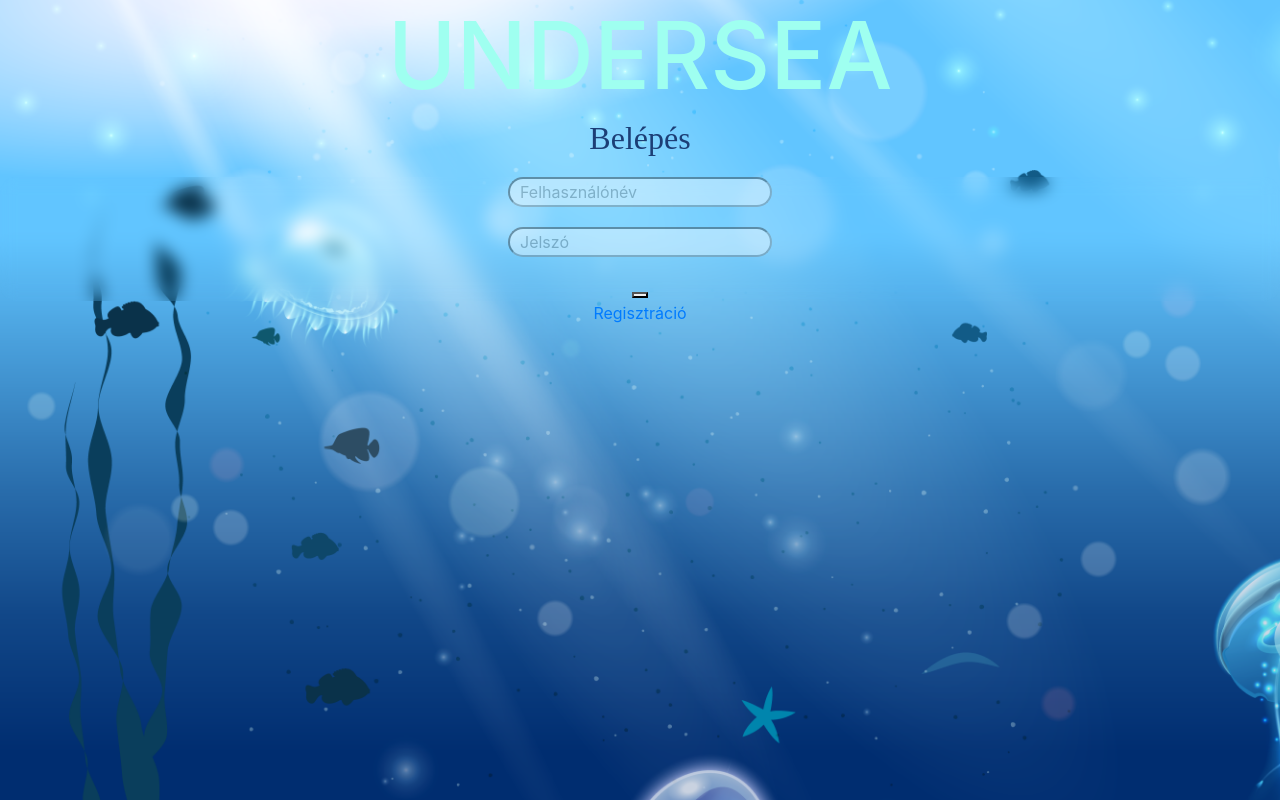
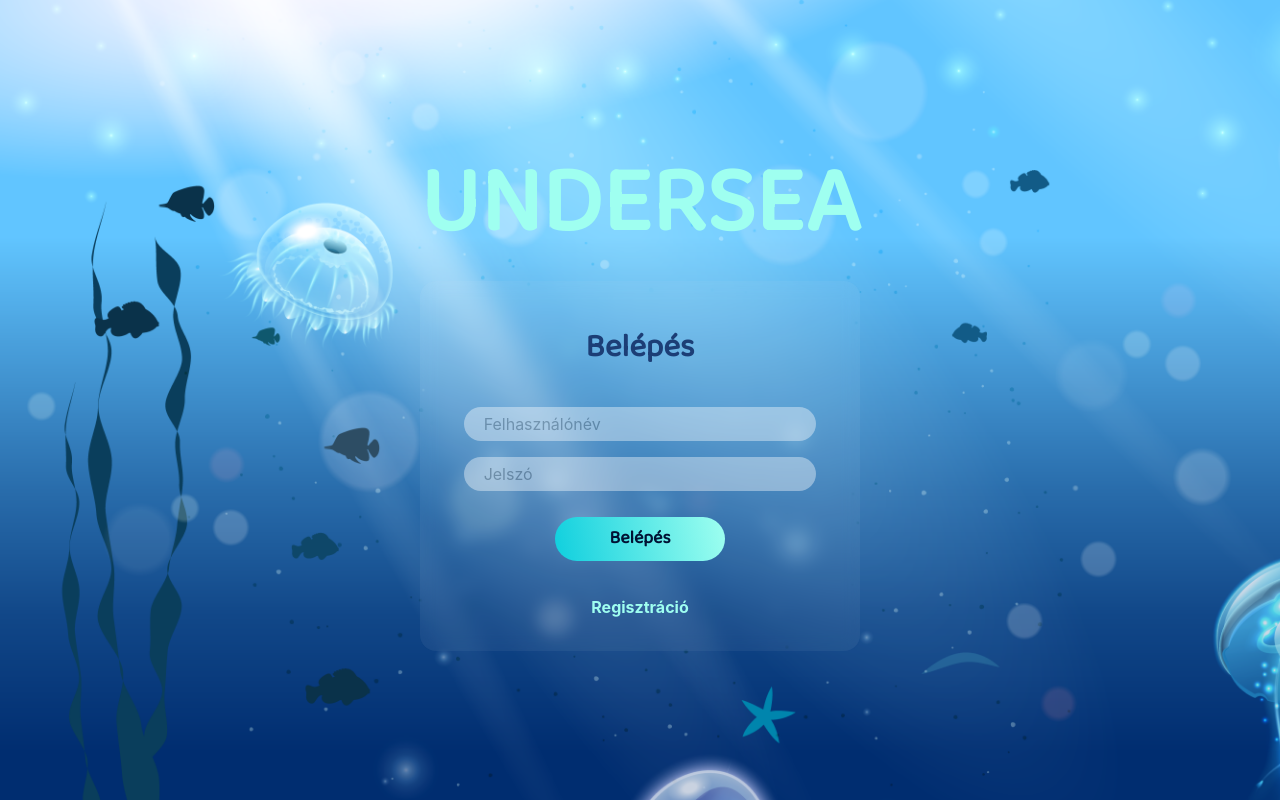
Before and after one commit to miklosabel/undersea, a React (Create React App) app: page /login in a window 1280 px wide. Built offline with nearby package versions, Linux system fonts and the light colour scheme.

Commit message:
login screen static design

```diff
--- a/src/App.scss
+++ b/src/App.scss
@@ -1,74 +1,86 @@
 @import url('https://fonts.googleapis.com/css2?family=Baloo+2&display=swap');
-@import "./styles/variables.scss";
+@import './styles/variables.scss';
 
 .App {
+  display: flex;
+  justify-content: center;
+  align-items: center;
   text-align: center;
   background-image: url('./assets/background_login.png');
   width: 100%;
   height: 100%;
   background-repeat: no-repeat;
   min-height: 100vh;
+  h1 {
+    text-align: center;
+    font-family: 'Baloo 2';
+    font-size: 93px;
+    font-weight: 900;
+    color: #9ffff0;
+  }
 }
 
 header {
   text-align: center;
 }
 .login-title::before {
-  background: #9ffff0;
-  border: 7px solid #9ffff0;
-  opacity: 0;
+  //TODO Draw here a sine wave
 }
-.login-title {
+
+.form-container {
+  border-radius: 16px;
+  padding: 1em 0;
+  background: rgba(255,255,255,0.05);
+  backdrop-filter: blur(8px);
+  -webkit-backdrop-filter: blur(8px);
+  margin-top: 20px;
+}
+.form-title {
+  margin: 1em 0;
   text-align: center;
-  font-family: Baloo 2;
-  font-size: 93px;
-  letter-spacing: 0px;
-  color: #9ffff0;
-  opacity: 1;
+  font-family: 'Baloo 2';
+  font-size: 32px;
+  font-weight: 900;
+  color: #1c3e76;
 }
 form {
-  // background: ffffff 0% 0% no-repeat padding-box;
-  border-radius: 16px;
-  opacity: 1;
-  // width: 100%;
-  backdrop-filter: blur(8px);
-  -webkit-backdrop-filter: blur(8px);
-  >div{
-  margin-top:20px;
-  }
-
-}
-.form-title {
-  text-align: center;
-  font: 32px Baloo;
-  letter-spacing: 0px;
-  color: #1c3e76;
-  opacity: 1;
-}
   input {
-  margin: 1em 3em;
-  padding-left: 10px;
+    margin: 0.5em 0;
+    padding: 5px 0px 5px 20px;
+    border: 0;
+    width: 80%;
     background: $white;
     border-radius: 20px;
     opacity: 0.39;
   }
-::-moz-placeholder,
-:-ms-input-placeholder,
-:-moz-placeholder,
-::-webkit-input-placeholder {
+  input:placeholder {
     text-align: left;
-  font: 16px Open Sans;
-  letter-spacing: 0px;
+    font-family: 'Open Sans', 'Regular';
+    font-size: 16px;
     color: #1c3e76;
-  opacity: 1;
+  }
+  button {
+    font-family: 'Baloo 2';
+    font-size: 18px;
+    border: none;
+    background: transparent
+      linear-gradient(258deg, #9ffff0 0%, #6beee9 36%, #0fcfde 100%);
+    font-weight: 900;
+  }
+  .submit-button {
+    margin: 1em 0;
+    padding: 0.45em 3em;
+    border-radius: 90px;
+    color: #001234;
+  }
 }
 
-input[type=submit] {
-  background: transparent
-    linear-gradient(258deg, #9ffff0 0%, #6beee9 36%, #0fcfde 100%);
-  box-shadow: 0px 3px 6px #3b7dbd;
-  border-radius: 90px;
-  opacity: 1;
-  color: #001234;
-  font: 18px Baloo 2;
+.no-bg-button {
+  color: #9ffff0;
+  font-weight: bold;
+  margin: 1em;
+  &:hover {
+    color: #6BEEE9;
+    text-decoration: none;
   }
+}
--- a/src/page/login/Login.tsx
+++ b/src/page/login/Login.tsx
@@ -27,49 +27,43 @@ export class Login extends React.Component<{}, State> {
   }
   render() {
     return (
-      <>
+      <div>
         <header>
           <h1 className="login-title">UNDERSEA</h1>
         </header>
-        <div className="form">
+        <div className="form-container">
           <h2 className="form-title">Belépés</h2>
-          <form onSubmit={event => this.handleSubmit(event)}>
-            <div>
+          <form onSubmit={(event) => this.handleSubmit(event)}>
             <input
               type="text"
               name="username"
-                //TODO ?
               placeholder="Felhasználónév"
-                onChange={event => this.handleChange(event.target.value,"username")}
-                required
+              onChange={(event) =>
+                this.handleChange(event.target.value, 'username')
+              }
             />
-            </div>
-            <div>
+            <br />
             <input
               type="password"
               name="password"
-                //TODO ?
               placeholder="Jelszó"
-                onChange={event => this.handleChange(event.target.value, "password")}
-                required
+              onChange={(event) =>
+                this.handleChange(event.target.value, 'password')
+              }
             />
-            </div>
-            <div>
-              <button
-                className="submit-button"
-                type="submit"
-                value="Belépés"
-              />
-            </div>
+            <br />
+            <button className="submit-button" type="submit" value="Belépés">
+              Belépés
+            </button>
           </form>
 
-          <div>
-            <Link className="reg-button" to="./register">
+          <div className="no-bg-button">
+            <Link className="no-bg-button" to="./register">
               Regisztráció
             </Link>
           </div>
         </div>
-      </>
+      </div>
     );
   }
 }
```
Lines whose indentation alone changed are shown as unchanged.
